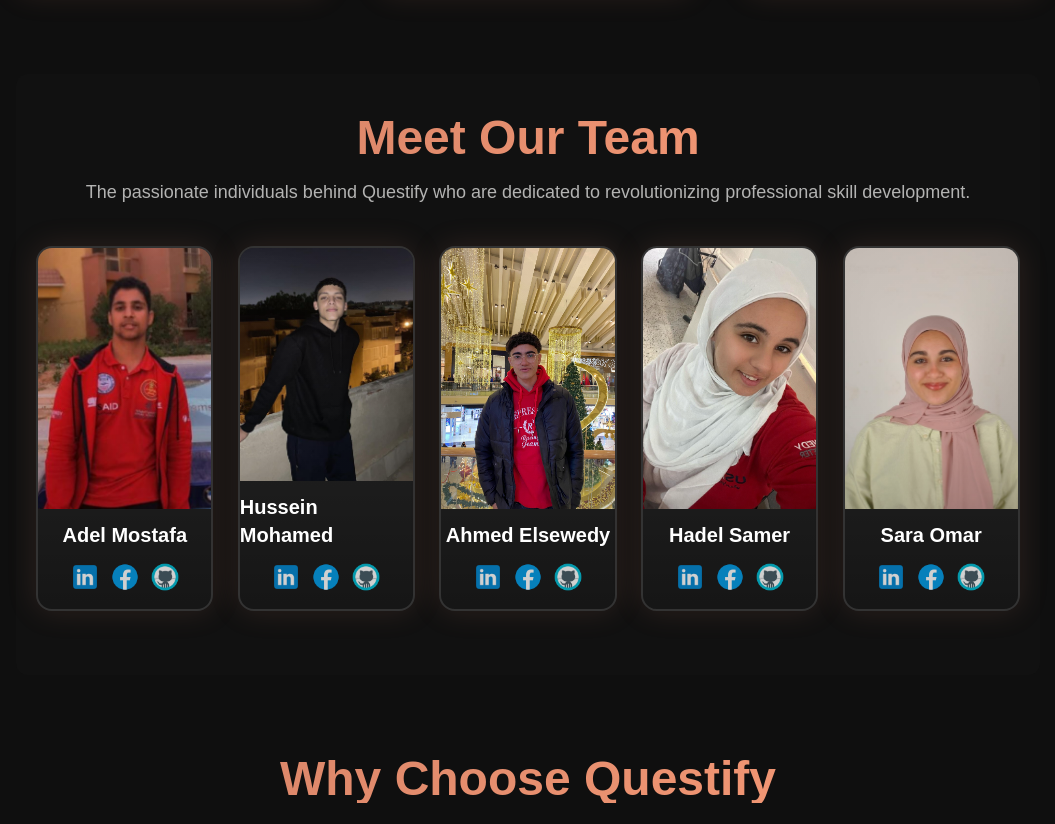
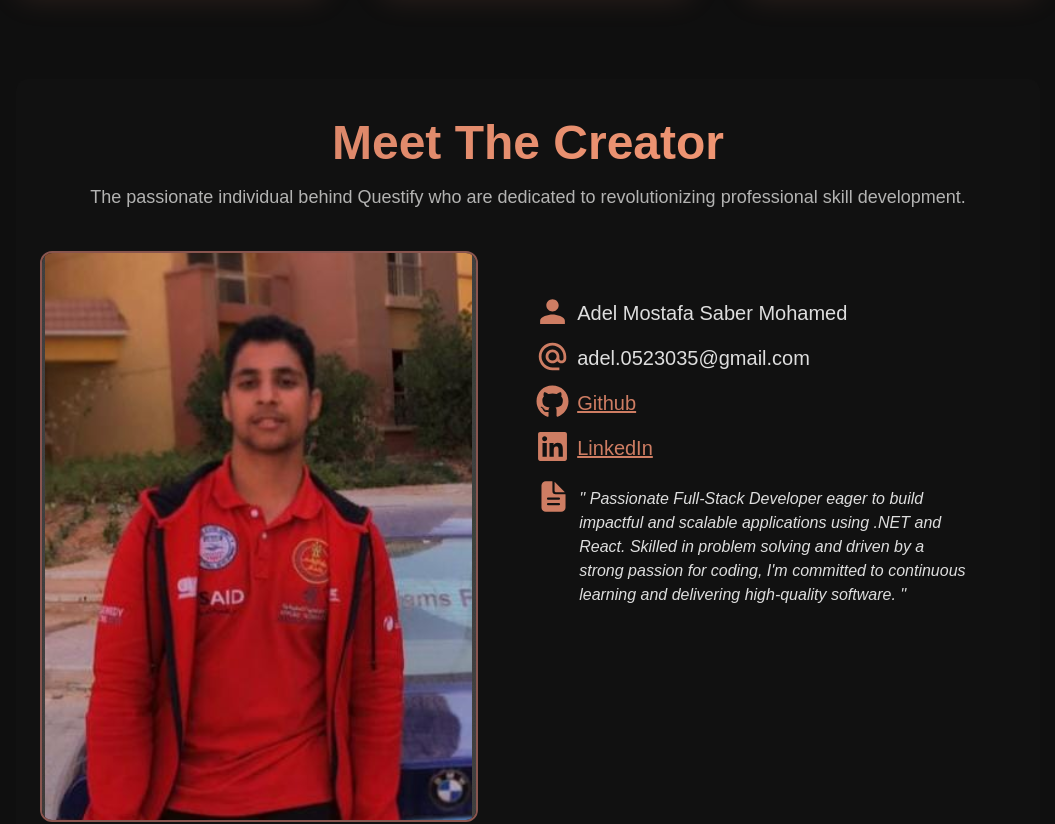
Before and after one commit to Adelmostafa2008/Questify, a React (Vite) app: page /About in a window 1280 px wide. Shown: the part 1308-2132 px from the top of the page, without its empty margins (112-1167 px from the left). Built offline with nearby package versions, Linux system fonts and the light colour scheme.

Commit message:
The one and only Creator

```diff
--- a/src/About.jsx
+++ b/src/About.jsx
@@ -2,25 +2,23 @@ import Header from "./Header.jsx";
 import Footer from './Footer.jsx';
 import Card from './Card.jsx';
 import adel from './assets/team members/adel.png';
-import hus from './assets/team members/hussain.png';
-import sewedy from './assets/team members/el-sewedy.png';
-import sara from './assets/team members/sara.png';
-import hadeel from './assets/team members/hadeel.png';
-import Facebook from './assets/socialMediaIcons/facebook.png'
-import Linkedin from './assets/socialMediaIcons/linkedin.png'
-import GitHub from './assets/socialMediaIcons/github.png'
-import { FaPhone , FaLocationDot } from "react-icons/fa6";
+import { FaPhone, FaLocationDot } from "react-icons/fa6";
 import { MdEmail } from "react-icons/md";
-import { IoIosAlarm , IoIosSend  } from "react-icons/io";
+import { IoIosAlarm, IoIosSend } from "react-icons/io";
 import { useAuth } from "./AuthContext.jsx";
 import { useNavigate } from "react-router-dom";
+import { MdOutlineAlternateEmail } from "react-icons/md";
+import { IoMdPerson } from "react-icons/io";
+import { FaGithub } from "react-icons/fa";
+import { FaLinkedin } from "react-icons/fa";
+import { IoDocumentText } from "react-icons/io5";
 
-function About(){
+function About() {
   const navigate = useNavigate();
-  const {user} = useAuth();
+  const { user } = useAuth();
   return (
     <>
-            <Header/>
+      <Header />
 
       <Card
         title="Transforming Learning Through Challenges"
@@ -28,7 +26,7 @@ function About(){
         btnContent={`${user ? "Start Making Your Legacy" : "Join Questify Today"}`}
         cat="about"
         type="what-is-questify"
-                GoTo = {user ? () => navigate("/Home") : () => navigate("/Registration", { state: { regtype: "login" } })}
+        GoTo={user ? () => navigate("/Home") : () => navigate("/Registration", { state: { regtype: "login" } })}
       />
 
       <div className="text-center text-white my-20">
@@ -39,22 +37,34 @@ function About(){
       </div>
 
       <div className="flex w-[80%] mx-auto gap-[5%] justify-center my-20">
-                <Card title="Practical Learning" type="mission" cat="about" comment="We believe that the best way to learn is by doing. Our platform provides hands-on challenges that simulate real-world scenarios, allowing users to apply their knowledge in practical situations." mypicture="bulb"/>
-                <Card title="Community Growth" type="mission" cat="about" comment="We foster a supportive community where professionals can learn from each other, share insights, and grow together. Collaboration and peer feedback are essential parts of the learning process." mypicture="community"/>
-                <Card title="Continuous Improvement" type="mission" cat="about" comment="We're committed to helping professionals continuously improve their skills and advance their careers. Our platform provides personalized feedback and tracks progress over time." mypicture="chart"/>
+        <Card title="Practical Learning" type="mission" cat="about" comment="We believe that the best way to learn is by doing. Our platform provides hands-on challenges that simulate real-world scenarios, allowing users to apply their knowledge in practical situations." mypicture="bulb" />
+        <Card title="Community Growth" type="mission" cat="about" comment="We foster a supportive community where professionals can learn from each other, share insights, and grow together. Collaboration and peer feedback are essential parts of the learning process." mypicture="community" />
+        <Card title="Continuous Improvement" type="mission" cat="about" comment="We're committed to helping professionals continuously improve their skills and advance their careers. Our platform provides personalized feedback and tracks progress over time." mypicture="chart" />
       </div>
 
       <div className="bg-[#111] w-[80%] mx-auto my-20 rounded-xl pb-16">
         <div className="text-center text-white py-10">
-                    <h2 className="text-5xl font-extrabold bg-[linear-gradient(135deg,_#ce7d63,_#ffa07a)] bg-clip-text text-transparent">Meet Our Team</h2>
-                    <h4 className="text-lg text-[#b3b3b2] mt-4">The passionate individuals behind Questify who are dedicated to revolutionizing professional skill development.</h4>
+          <h2 className="text-5xl font-extrabold bg-[linear-gradient(135deg,_#ce7d63,_#ffa07a)] bg-clip-text text-transparent">Meet The Creator</h2>
+          <h4 className="text-lg text-[#b3b3b2] mt-4">The passionate individual behind Questify who are dedicated to revolutionizing professional skill development.</h4>
         </div>
-                <div className="flex flex-wrap justify-around gap-6 px-5">
-                    <Card title="Adel Mostafa" cat="about" type="team" mypicture={adel} pics={[Linkedin, Facebook, GitHub]}/>
-                    <Card title="Hussein Mohamed" cat="about" type="team" mypicture={hus} pics={[Linkedin, Facebook, GitHub]}/>
-                    <Card title="Ahmed Elsewedy" cat="about" type="team" mypicture={sewedy} pics={[Linkedin, Facebook, GitHub]}/>
-                    <Card title="Hadel Samer" cat="about" type="team" mypicture={hadeel} pics={[Linkedin, Facebook, GitHub]}/>
-                    <Card title="Sara Omar" cat="about" type="team" mypicture={sara} pics={[Linkedin, Facebook, GitHub]}/>
+        <div className="flex flex-wrap pl-4 justify-center gap-x-[5%]">
+
+          <img src={adel} className="border-[#ce7d73a2] border-2 rounded-xl max-w-[50%]" />
+          <div className="text-[#dedede] max-w-[50%] mt-10">
+            <h2 className="flex gap-x-2 p-2 text-xl"><IoMdPerson size={33} className="text-[#ce7d63] mt-[-4px]" />  Adel Mostafa Saber Mohamed</h2>
+            <h2 className="flex gap-x-2 p-2 text-xl"> <MdOutlineAlternateEmail size={33} className="text-[#ce7d63] mt-[-4px]" /> adel.0523035@gmail.com</h2>
+            <h2 className="flex gap-x-2 p-2 text-xl"><FaGithub size={33} className="text-[#ce7d63] mt-[-4px]" /><a href="https://github.com/Adelmostafa2008" target="_blank" className="text-[#ce7d63] text-decoration-line: underline hover:text-[#ce7e63cc]">Github</a></h2>
+            <h2 className="flex gap-x-2 p-2 text-xl"><FaLinkedin size={33} className="text-[#ce7d63] mt-[-4px]" /> <a href="https://linkedin.com/in/adel-moatafa-saber-mohamed-7a2705332" target="_blank" className="text-[#ce7d63] text-decoration-line: underline hover:text-[#ce7e63cc]">LinkedIn</a></h2>
+            <div className="flex gap-x-2 p-2">
+              <div>
+                <IoDocumentText size={35} className="text-[#ce7d63] w-[35px] h-[35px]" />
+              </div>
+              <h2 className="pt-2 italic max-w-[80%]">'' Passionate Full-Stack Developer
+                eager to build impactful and scalable
+                applications using .NET and React. Skilled in problem solving and driven by a strong passion for coding,
+                I'm committed to continuous learning and delivering high-quality software.  ''</h2>
+            </div>
+          </div>
         </div>
       </div>
 
@@ -64,12 +74,12 @@ function About(){
       </div>
 
       <div className="grid grid-cols-2 w-[80%] mx-auto gap-y-12 gap-x-10 my-16">
-                <Card cat="about" type="why-questify" mypicture="features" title="Real-World Scenarios" comment="Our challenges are based on real-world scenarios that professionals encounter in their daily work, providing practical experience that can be immediately applied."/>
-                <Card cat="about" type="why-questify" mypicture="chat" title="Expert Feedback" comment="Receive detailed feedback on your solutions from industry experts and peers, helping you identify areas for improvement and refine your skills."/>
-                <Card cat="about" type="why-questify" mypicture="medal" title="Achievement System" comment="Track your progress and earn badges as you complete challenges, providing motivation and recognition for your skill development."/>
-                <Card cat="about" type="why-questify" mypicture="graduate" title="Personalized Learning Path" comment="Our platform adapts to your skill level and interests, recommending challenges that will help you grow in the areas that matter most to you."/>
-                <Card cat="about" type="why-questify" mypicture="bag" title="Industry Relevance" comment="Our challenges are designed in collaboration with industry leaders to ensure they reflect current best practices and emerging trends."/>
-                <Card cat="about" type="why-questify" mypicture="badge" title="Skill Certification" comment="Earn certificates that validate your skills and can be shared with employers or on professional networking platforms."/>
+        <Card cat="about" type="why-questify" mypicture="features" title="Real-World Scenarios" comment="Our challenges are based on real-world scenarios that professionals encounter in their daily work, providing practical experience that can be immediately applied." />
+        <Card cat="about" type="why-questify" mypicture="chat" title="Expert Feedback" comment="Receive detailed feedback on your solutions from industry experts and peers, helping you identify areas for improvement and refine your skills." />
+        <Card cat="about" type="why-questify" mypicture="medal" title="Achievement System" comment="Track your progress and earn badges as you complete challenges, providing motivation and recognition for your skill development." />
+        <Card cat="about" type="why-questify" mypicture="graduate" title="Personalized Learning Path" comment="Our platform adapts to your skill level and interests, recommending challenges that will help you grow in the areas that matter most to you." />
+        <Card cat="about" type="why-questify" mypicture="bag" title="Industry Relevance" comment="Our challenges are designed in collaboration with industry leaders to ensure they reflect current best practices and emerging trends." />
+        <Card cat="about" type="why-questify" mypicture="badge" title="Skill Certification" comment="Earn certificates that validate your skills and can be shared with employers or on professional networking platforms." />
       </div>
 
       <div className="bg-[#111] w-[80%] mx-auto rounded-xl my-20 pb-14">
@@ -78,10 +88,10 @@ function About(){
           <h4 className="text-lg text-[#b3b3b2] mt-4">See how Questify is making a difference in professional skill development around the world.</h4>
         </div>
         <div className="flex gap-6 justify-around flex-wrap">
-                    <Card cat="about" type="impact" title="50K+" comment="Active Users"/>
-                    <Card cat="about" type="impact" title="1000+" comment="Challenges Created"/>
-                    <Card cat="about" type="impact" title="25+" comment="Industry Categories"/>
-                    <Card cat="about" type="impact" title="92%" comment="User Satisfaction"/>
+          <Card cat="about" type="impact" title="50K+" comment="Active Users" />
+          <Card cat="about" type="impact" title="1000+" comment="Challenges Created" />
+          <Card cat="about" type="impact" title="25+" comment="Industry Categories" />
+          <Card cat="about" type="impact" title="92%" comment="User Satisfaction" />
         </div>
       </div>
 
@@ -142,7 +152,7 @@ function About(){
               <IoIosSend size={30} className="text-[#ce7d63]" /> Send Us a Message
             </h2>
 
-      <form className="space-y-5 relative z-10">
+            <form className="space-y-5 relative z-10" onSubmit={(e) => e.preventDefault()}>
               <div>
                 <label className="block text-white font-semibold mb-1">Your Name</label>
                 <input
@@ -176,7 +186,7 @@ function About(){
                 ></textarea>
               </div>
               <button
-          type="submit"
+                onClick={() => navigate("/contact_us")}
                 className="w-full bg-[#ce7d63] text-white font-semibold py-2 rounded-lg hover:bg-[#b86c55] transition duration-300 shadow-[0_4px_20px_rgba(206,125,99,0.4)]"
               >
                 Send Message
@@ -188,7 +198,7 @@ function About(){
       </div>
 
 
-            <Footer/>
+      <Footer />
     </>
   );
 }
--- a/src/Card.jsx
+++ b/src/Card.jsx
@@ -176,7 +176,7 @@ function Card(props) {
           <div className="absolute inset-0 bg-gradient-to-br from-[#ce7d63]/8 via-transparent to-black/30 pointer-events-none"></div>
           <div className="absolute -top-8 -left-8 w-[150px] h-[150px] rounded-full bg-[#ce7d63]/15 blur-3xl"></div>
           <div className="relative z-10">
-            <div className="w-[60px] h-[60px] mx-auto my-4 bg-[rgba(206,125,99,0.15)] rounded-full flex items-center justify-center">
+            <div className="w-[65px] h-[65px] mx-auto my-4 bg-[rgba(206,125,99,0.15)] rounded-full flex items-center justify-center">
               {getIcon(pic)}
             </div>
             <h2 className="text-2xl font-bold text-white">{title}</h2>
@@ -224,7 +224,7 @@ function Card(props) {
 
     case "impact":
       return (
-        <div className="relative w-[23%] bg-[#1f1f1f] flex flex-col text-center p-6 rounded-2xl border-2 border-[#333333] shadow-[0_0_30px_rgba(206,125,99,0.15)] hover:shadow-[0_0_40px_rgba(206,125,99,0.25)] transition-all duration-300 overflow-hidden">
+        <div className="relative w-[21%] bg-[#1f1f1f] flex flex-col text-center p-6 rounded-2xl border-2 border-[#333333] shadow-[0_0_30px_rgba(206,125,99,0.15)] hover:shadow-[0_0_40px_rgba(206,125,99,0.25)] transition-all duration-300 overflow-hidden">
           <div className="absolute inset-0 bg-gradient-to-br from-[#ce7d63]/8 via-transparent to-black/30 pointer-events-none"></div>
           <h2 className="text-[#ce7d63] text-5xl font-extrabold relative z-10">{title}</h2>
           <h4 className="text-[#c5c5c5] text-lg font-medium relative z-10">{comment}</h4>
```
Also changed, not shown: src/SelectedTask.jsx (+43 -4 lines). Lines whose indentation alone changed are shown as unchanged.
